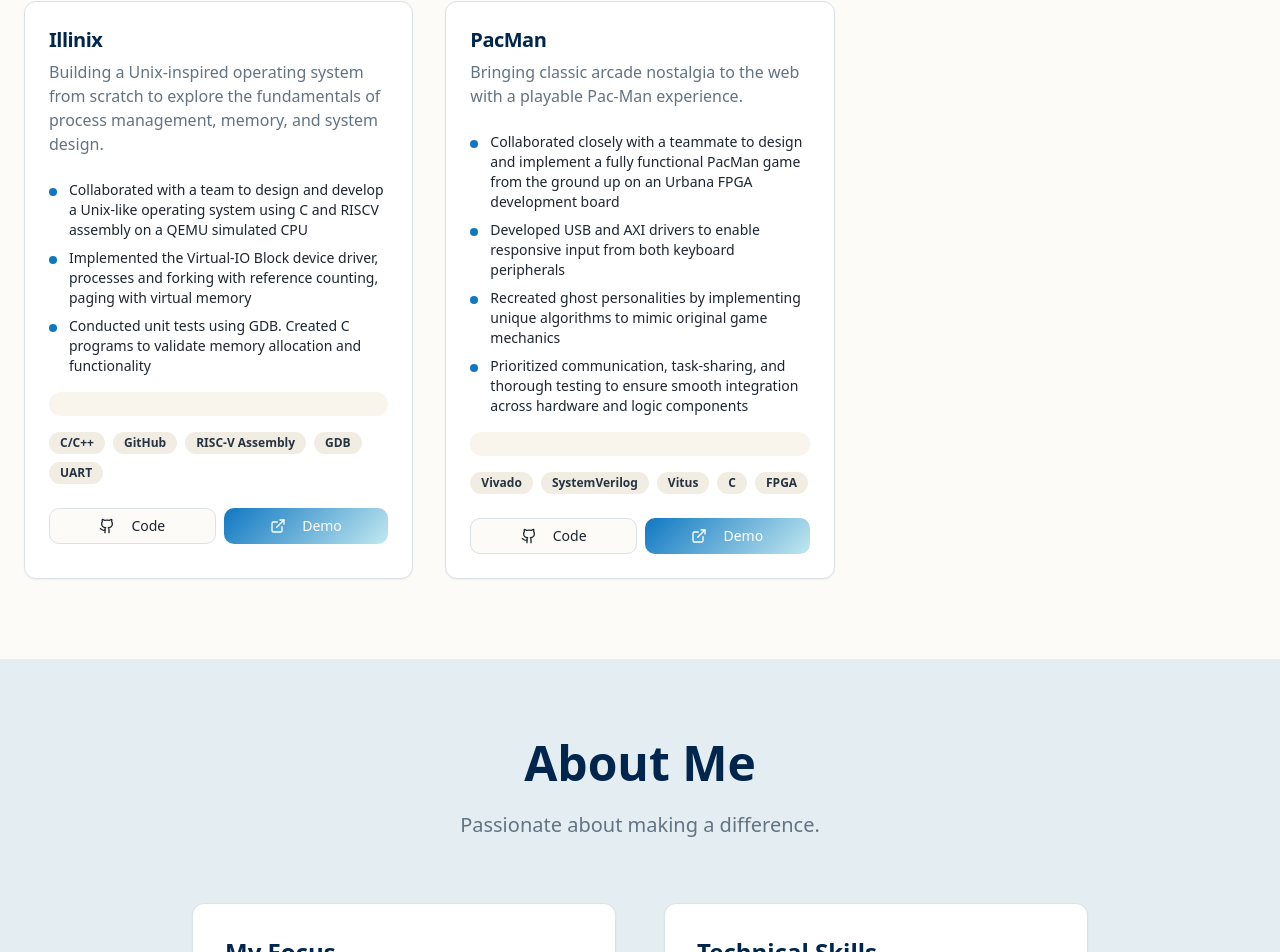
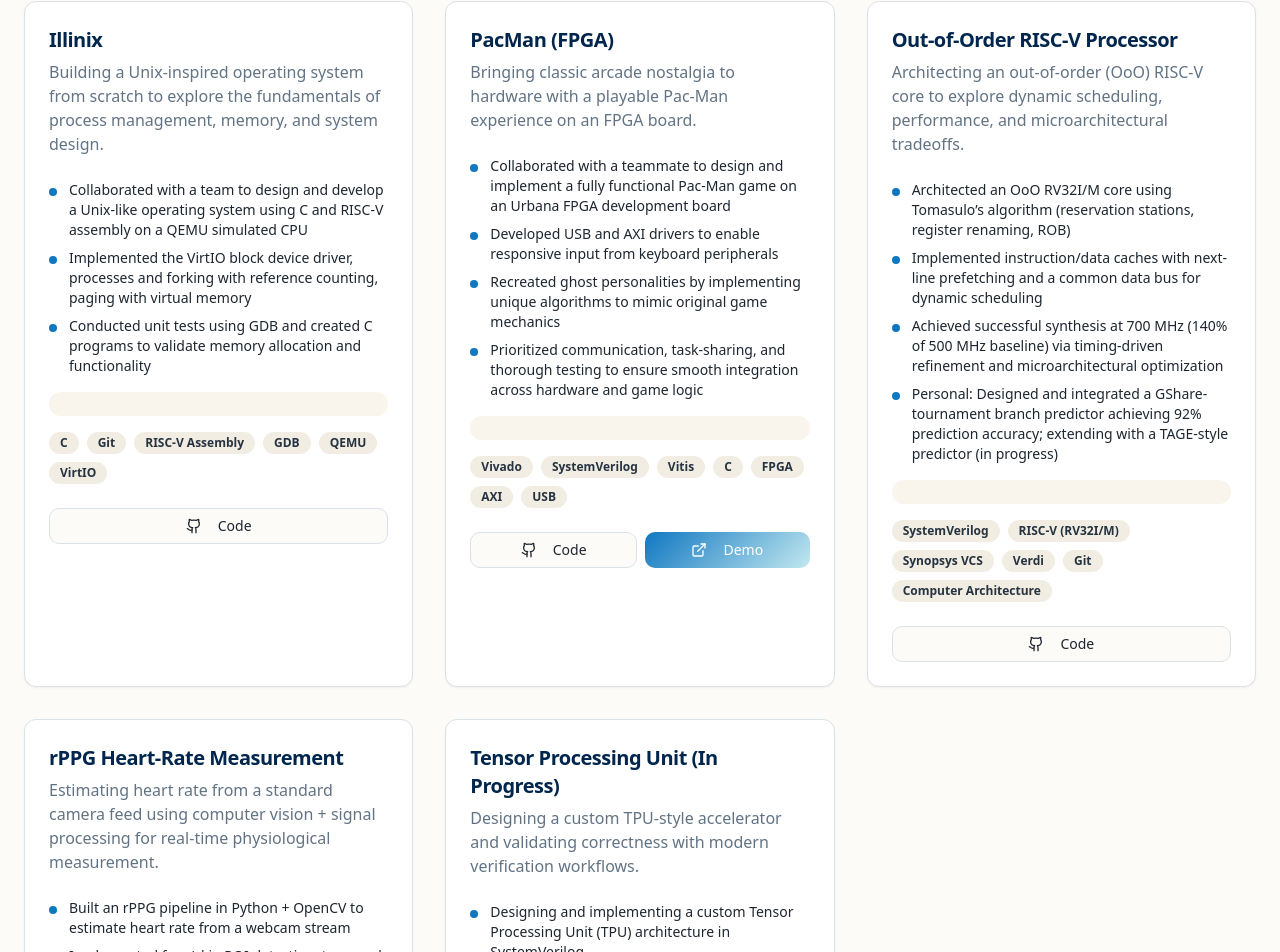
Before and after one commit to loganmw3/Portfolio, a React (Vite) app: page / in a window 1280 px wide. Shown: the part 1071-2023 px from the top of the page. Built offline with nearby package versions, Linux system fonts and the light colour scheme; the HTML template or start-up script is replaced by a standard one.

Commit message:
added resume projects

```diff
--- a/src/components/Projects.tsx
+++ b/src/components/Projects.tsx
@@ -16,30 +16,95 @@ const Projects = () => {
       problem:
         "Building a Unix-inspired operating system from scratch to explore the fundamentals of process management, memory, and system design.",
       highlights: [
-        "Collaborated with a team to design and develop a Unix-like operating system using C and RISCV assembly on a QEMU simulated CPU",
-        "Implemented the Virtual-IO Block device driver, processes and forking with reference counting, paging with virtual memory",
-        "Conducted unit tests using GDB. Created C programs to validate memory allocation and functionality",
+        "Collaborated with a team to design and develop a Unix-like operating system using C and RISC-V assembly on a QEMU simulated CPU",
+        "Implemented the VirtIO block device driver, processes and forking with reference counting, paging with virtual memory",
+        "Conducted unit tests using GDB and created C programs to validate memory allocation and functionality",
       ],
-      // impact: "Achieved 99.8% data capture reliability at target frequency",
-      techStack: ["C/C++", "GitHub", "RISC-V Assembly", "GDB", "UART"],
+      techStack: ["C", "Git", "RISC-V Assembly", "GDB", "QEMU", "VirtIO"],
+      githubUrl: "#",
+      demoUrl: null,
+    },
+    {
+      title: "PacMan (FPGA)",
+      problem:
+        "Bringing classic arcade nostalgia to hardware with a playable Pac-Man experience on an FPGA board.",
+      highlights: [
+        "Collaborated with a teammate to design and implement a fully functional Pac-Man game on an Urbana FPGA development board",
+        "Developed USB and AXI drivers to enable responsive input from keyboard peripherals",
+        "Recreated ghost personalities by implementing unique algorithms to mimic original game mechanics",
+        "Prioritized communication, task-sharing, and thorough testing to ensure smooth integration across hardware and game logic",
+      ],
+      techStack: [
+        "Vivado",
+        "SystemVerilog",
+        "Vitis",
+        "C",
+        "FPGA",
+        "AXI",
+        "USB",
+      ],
       githubUrl: "#",
       demoUrl: "#",
     },
+
+    // === Resume Projects ===
     {
-      title: "PacMan",
+      title: "Out-of-Order RISC-V Processor",
       problem:
-        "Bringing classic arcade nostalgia to the web with a playable Pac-Man experience.",
+        "Architecting an out-of-order (OoO) RISC-V core to explore dynamic scheduling, performance, and microarchitectural tradeoffs.",
       highlights: [
-        "Collaborated closely with a teammate to design and implement a fully functional PacMan game from the ground up on an Urbana FPGA development board",
-        "Developed USB and AXI drivers to enable responsive input from both keyboard peripherals",
-        "Recreated ghost personalities by implementing unique algorithms to mimic original game mechanics",
-        "Prioritized communication, task-sharing, and thorough testing to ensure smooth integration across hardware and logic components",
+        "Architected an OoO RV32I/M core using Tomasulo’s algorithm (reservation stations, register renaming, ROB)",
+        "Implemented instruction/data caches with next-line prefetching and a common data bus for dynamic scheduling",
+        "Achieved successful synthesis at 700 MHz (140% of 500 MHz baseline) via timing-driven refinement and microarchitectural optimization",
+        "Personal: Designed and integrated a GShare-tournament branch predictor achieving 92% prediction accuracy; extending with a TAGE-style predictor (in progress)",
       ],
-      // impact: "Reduced average navigation time by 35% for 2,000+ users",
-      techStack: ["Vivado", "SystemVerilog", "Vitus", "C", "FPGA"],
+      techStack: [
+        "SystemVerilog",
+        "RISC-V (RV32I/M)",
+        "Synopsys VCS",
+        "Verdi",
+        "Git",
+        "Computer Architecture",
+      ],
+      githubUrl: "#", // put your repo link if public
+      demoUrl: null,
+    },
+    {
+      title: "rPPG Heart-Rate Measurement",
+      problem:
+        "Estimating heart rate from a standard camera feed using computer vision + signal processing for real-time physiological measurement.",
+      highlights: [
+        "Built an rPPG pipeline in Python + OpenCV to estimate heart rate from a webcam stream",
+        "Implemented face/skin ROI detection, temporal band-pass filtering, motion compensation, and FFT-based frequency analysis",
+        "Used Independent Component Analysis (ICA) to separate physiological color-signal changes from noise and reduce motion/lighting artifacts",
+        "Ported the pipeline to Android (Java/C++), enabling real-time on-device processing",
+      ],
+      techStack: [
+        "Python",
+        "OpenCV",
+        "Signal Processing",
+        "FFT",
+        "ICA",
+        "Android",
+        "C++",
+        "Git",
+      ],
       githubUrl: "#",
-      demoUrl: "#",
+      demoUrl: "#", // could be a short demo video or page
     },
+    {
+      title: "Tensor Processing Unit (In Progress)",
+      problem:
+        "Designing a custom TPU-style accelerator and validating correctness with modern verification workflows.",
+      highlights: [
+        "Designing and implementing a custom Tensor Processing Unit (TPU) architecture in SystemVerilog",
+        "Verifying functional correctness using a Python-based cocotb testbench with automated and randomized tests",
+      ],
+      techStack: ["SystemVerilog", "Python", "cocotb", "Git"],
+      githubUrl: "#",
+      demoUrl: null,
+    },
+
     // {
     //   title: "Neural Network Accelerator",
     //   problem:
```
